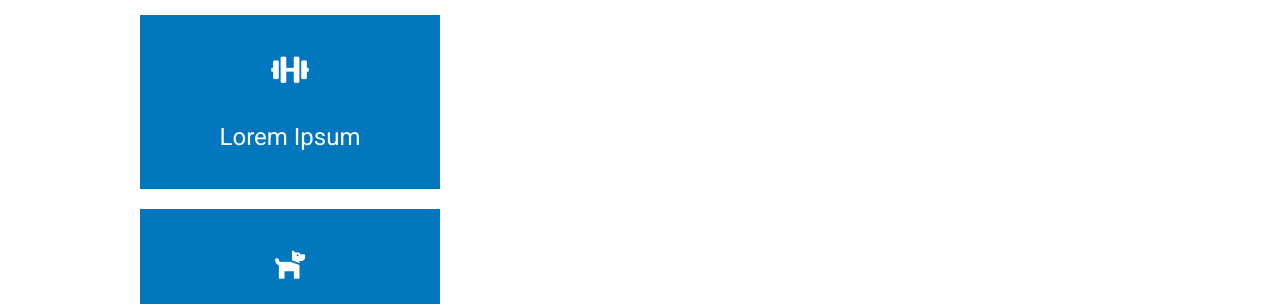
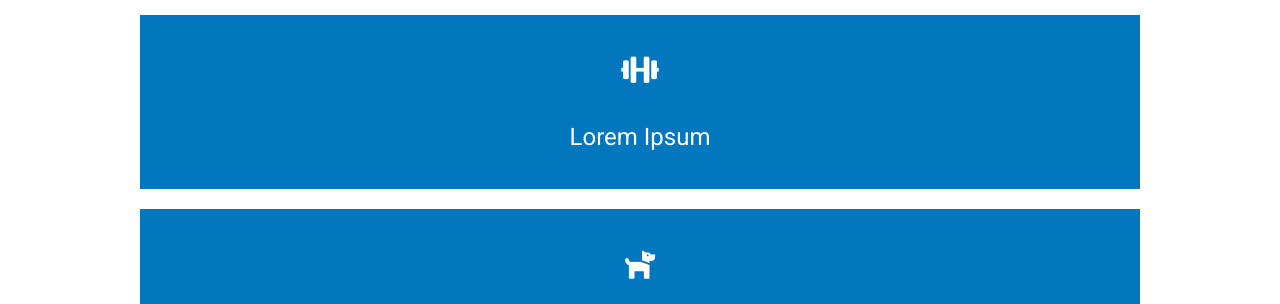
Before and after one commit to clem9281/Web20-AH-5-2, a plain HTML site: page index.html in a window 1280 px wide. Shown: the part 496-800 px from the top of the page. Drawn offline with Linux system fonts and the light colour scheme.

Commit message:
made changes in main.less

```diff
--- a/less/main.less
+++ b/less/main.less
@@ -2,7 +2,7 @@
   background: @secondary;
   color: white;
   text-align: center;
-  width: 30%;
+  // don't forget the width!
   margin: 2rem 0;
   padding: 4rem 0;
   i {
```
Also changed, not shown: css/index.css.
